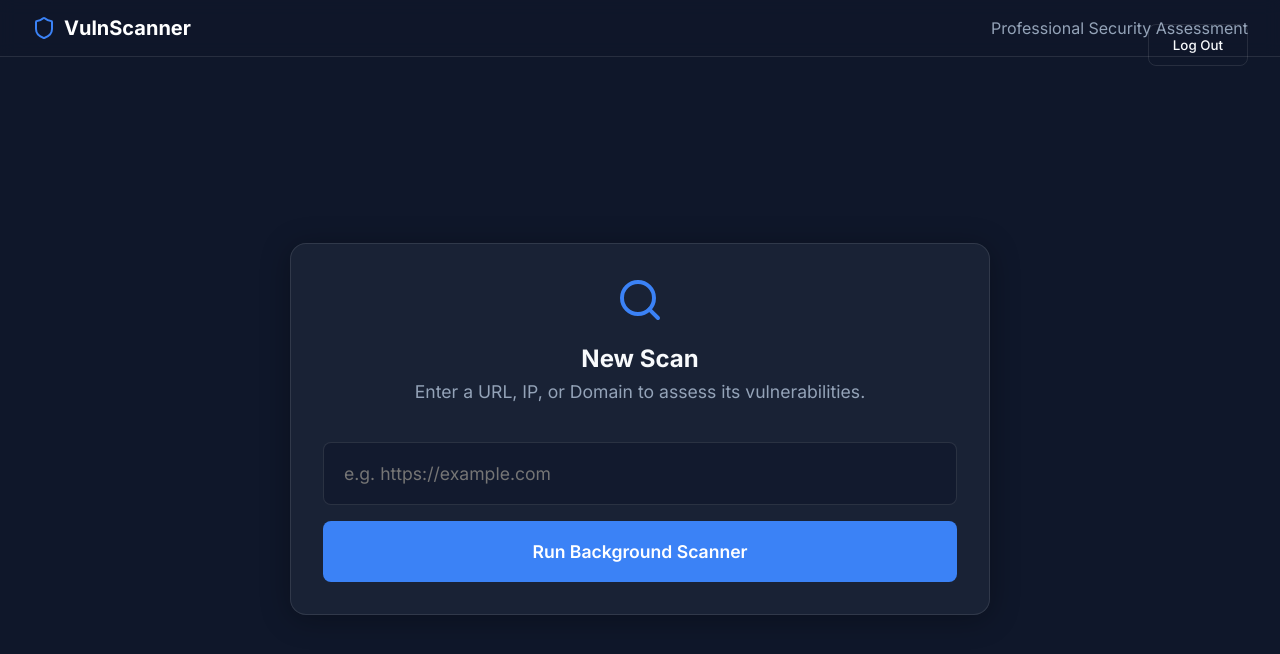
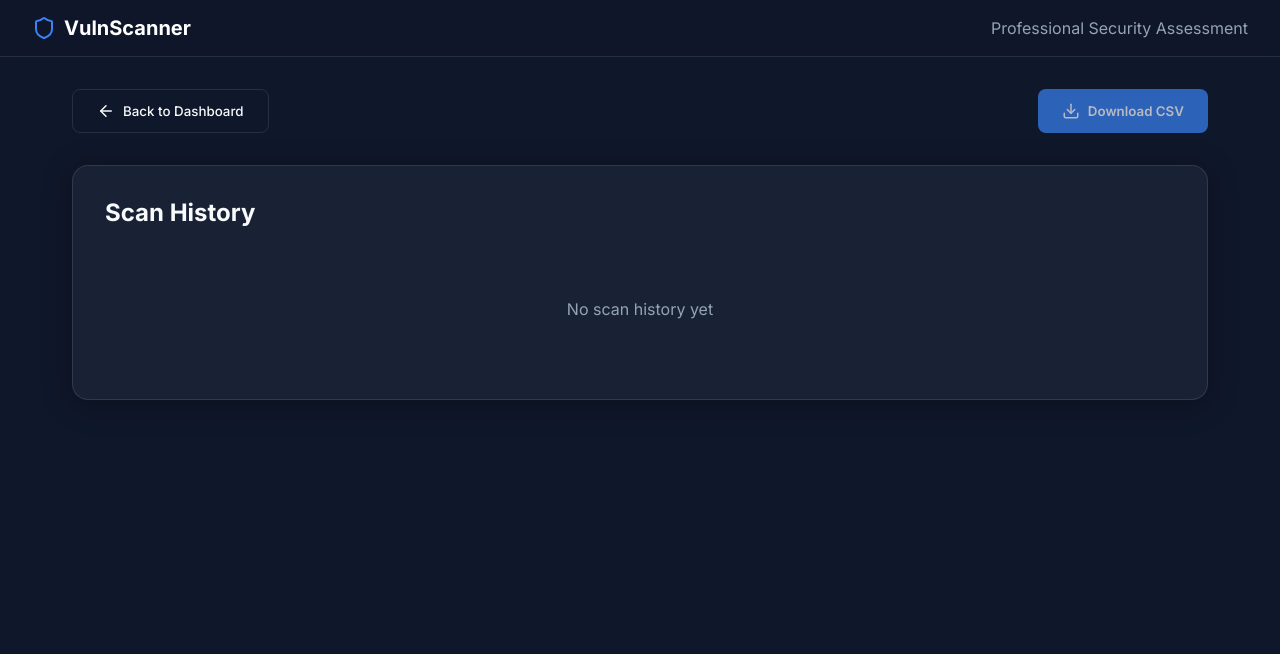
Before and after one commit to NarneAmruthaLekha/CISHackathon, a React app in the folder frontend/: page /history in a window 1280 px wide. Before the commit this address led to /dashboard. Shown: the top 654 px of the page. Built offline with nearby package versions, Linux system fonts and the light colour scheme; sample sign-in values are in the browser's storage; the HTML template or start-up script is replaced by a standard one.

Commit message:
Feature: Integrate LocalStorage Scan History alongside dashboard analytics and CSV exports

```diff
--- a/frontend/src/App.jsx
+++ b/frontend/src/App.jsx
@@ -4,6 +4,7 @@ import Auth from './pages/Auth';
 import Dashboard from './pages/Dashboard';
 import Results from './pages/Results';
 import Details from './pages/Details';
+import History from './pages/History';
 
 function App() {
   return (
@@ -21,6 +22,7 @@ function App() {
           <Route path="/dashboard" element={<Dashboard />} />
           <Route path="/results" element={<Results />} />
           <Route path="/details" element={<Details />} />
+          <Route path="/history" element={<History />} />
           <Route path="*" element={<Navigate to="/auth" replace />} />
         </Routes>
       </div>
--- a/frontend/src/pages/Dashboard.jsx
+++ b/frontend/src/pages/Dashboard.jsx
@@ -7,12 +7,25 @@ export default function Dashboard() {
   const [target, setTarget] = useState('');
   const [loading, setLoading] = useState(false);
   const [error, setError] = useState('');
+  const [historyStats, setHistoryStats] = useState({ high: 0, medium: 0, low: 0, total: 0 });
   const navigate = useNavigate();
 
   useEffect(() => {
     if (!localStorage.getItem('user')) {
       navigate('/auth');
     }
+
+    // Load local history stats
+    const history = JSON.parse(localStorage.getItem('scanHistory') || '[]');
+    const stats = { high: 0, medium: 0, low: 0, total: history.length };
+
+    history.forEach(scan => {
+      if (scan.overall === 'HIGH') stats.high++;
+      else if (scan.overall === 'MEDIUM') stats.medium++;
+      else if (scan.overall === 'LOW') stats.low++;
+    });
+
+    setHistoryStats(stats);
   }, [navigate]);
 
   const handleScan = async (e) => {
@@ -58,7 +71,8 @@ export default function Dashboard() {
       animate={{ opacity: 1, x: 0 }}
       exit={{ opacity: 0, x: 20 }}
     >
-      <div style={{ position: 'absolute', top: '1.5rem', right: '2rem' }}>
+      <div style={{ position: 'absolute', top: '1.5rem', right: '2rem', display: 'flex', gap: '1rem' }}>
+        <button className="btn-secondary" onClick={() => navigate('/history')}>View History</button>
         <button className="btn-secondary" onClick={handleLogout}>Log Out</button>
       </div>
 
@@ -93,6 +107,40 @@ export default function Dashboard() {
         )}
       </div>
 
+      <div className="glass-panel" style={{ width: '100%', maxWidth: '700px', marginTop: '2rem' }}>
+        <h3 style={{ color: 'var(--text-main)', marginBottom: '1.5rem' }}>Scan Analytics</h3>
+
+        {historyStats.total === 0 ? (
+          <p style={{ color: 'var(--text-muted)', textAlign: 'center' }}>No scan history yet</p>
+        ) : (
+          <div style={{ display: 'flex', flexDirection: 'column', gap: '1rem' }}>
+            <div style={{ display: 'flex', alignItems: 'center', gap: '1rem' }}>
+              <span style={{ width: '80px', color: 'var(--text-muted)' }}>HIGH</span>
+              <div style={{ flex: 1, backgroundColor: 'var(--glass-bg)', height: '24px', borderRadius: '4px', overflow: 'hidden' }}>
+                <div style={{ width: `${(historyStats.high / historyStats.total) * 100}%`, height: '100%', backgroundColor: 'var(--high-risk)' }}></div>
+              </div>
+              <span style={{ width: '30px', textAlign: 'right', fontWeight: 'bold', color: 'var(--high-risk)' }}>{historyStats.high}</span>
+            </div>
+
+            <div style={{ display: 'flex', alignItems: 'center', gap: '1rem' }}>
+              <span style={{ width: '80px', color: 'var(--text-muted)' }}>MEDIUM</span>
+              <div style={{ flex: 1, backgroundColor: 'var(--glass-bg)', height: '24px', borderRadius: '4px', overflow: 'hidden' }}>
+                <div style={{ width: `${(historyStats.medium / historyStats.total) * 100}%`, height: '100%', backgroundColor: 'var(--med-risk)' }}></div>
+              </div>
+              <span style={{ width: '30px', textAlign: 'right', fontWeight: 'bold', color: 'var(--med-risk)' }}>{historyStats.medium}</span>
+            </div>
+
+            <div style={{ display: 'flex', alignItems: 'center', gap: '1rem' }}>
+              <span style={{ width: '80px', color: 'var(--text-muted)' }}>LOW</span>
+              <div style={{ flex: 1, backgroundColor: 'var(--glass-bg)', height: '24px', borderRadius: '4px', overflow: 'hidden' }}>
+                <div style={{ width: `${(historyStats.low / historyStats.total) * 100}%`, height: '100%', backgroundColor: 'var(--low-risk)' }}></div>
+              </div>
+              <span style={{ width: '30px', textAlign: 'right', fontWeight: 'bold', color: 'var(--low-risk)' }}>{historyStats.low}</span>
+            </div>
+          </div>
+        )}
+      </div>
+
       <style>{`
         .lucide-spin { animation: spin 2s linear infinite; }
         @keyframes spin { 100% { transform: rotate(360deg); } }
--- /dev/null
+++ b/frontend/src/pages/History.jsx
@@ -0,0 +1,102 @@
+import { useState, useEffect } from 'react';
+import { useNavigate } from 'react-router-dom';
+import { motion } from 'framer-motion';
+import { ArrowLeft, Download } from 'lucide-react';
+
+export default function History() {
+  const [history, setHistory] = useState([]);
+  const navigate = useNavigate();
+
+  useEffect(() => {
+    const data = JSON.parse(localStorage.getItem('scanHistory') || '[]');
+    setHistory(data);
+  }, []);
+
+  const getBadgeClass = (risk) => {
+    if (risk === 'HIGH') return 'badge badge-high';
+    if (risk === 'MEDIUM') return 'badge badge-medium';
+    return 'badge badge-low';
+  };
+
+  const handleDownload = () => {
+    if (history.length === 0) return;
+
+    // Create CSV header
+    let csvContent = "URL,Risk Level,Score,Date\n";
+
+    // Append rows
+    history.forEach(scan => {
+      const row = `${scan.url},${scan.overall},${scan.score},${new Date(scan.date).toLocaleString()}`;
+      csvContent += row + "\n";
+    });
+
+    // Trigger download
+    const blob = new Blob([csvContent], { type: 'text/csv;charset=utf-8;' });
+    const url = URL.createObjectURL(blob);
+    const link = document.createElement("a");
+    link.setAttribute("href", url);
+    link.setAttribute("download", "scan_history.csv");
+    document.body.appendChild(link);
+    link.click();
+    document.body.removeChild(link);
+  };
+
+  return (
+    <motion.div
+      className="page-transition-wrapper"
+      initial={{ opacity: 0, scale: 0.98 }}
+      animate={{ opacity: 1, scale: 1 }}
+      exit={{ opacity: 0, scale: 1.02 }}
+    >
+      <div style={{ display: 'flex', justifyContent: 'space-between', marginBottom: '2rem' }}>
+        <button className="btn-secondary" onClick={() => navigate('/dashboard')}>
+          <ArrowLeft size={18} /> Back to Dashboard
+        </button>
+        <button className="btn-primary" onClick={handleDownload} disabled={history.length === 0}>
+          <Download size={18} /> Download CSV
+        </button>
+      </div>
+
+      <div className="glass-panel">
+        <h2 style={{ marginBottom: '1.5rem', color: 'var(--text-main)' }}>Scan History</h2>
+
+        {history.length === 0 ? (
+          <div style={{ textAlign: 'center', padding: '3rem', color: 'var(--text-muted)' }}>
+            No scan history yet
+          </div>
+        ) : (
+          <div style={{ overflowX: 'auto' }}>
+            <table style={{ width: '100%', borderCollapse: 'collapse', textAlign: 'left' }}>
+              <thead>
+                <tr style={{ borderBottom: '1px solid var(--glass-border)', color: 'var(--text-muted)' }}>
+                  <th style={{ padding: '1rem', fontWeight: 500 }}>URL</th>
+                  <th style={{ padding: '1rem', fontWeight: 500 }}>Risk Level</th>
+                  <th style={{ padding: '1rem', fontWeight: 500 }}>Score</th>
+                  <th style={{ padding: '1rem', fontWeight: 500 }}>Date</th>
+                </tr>
+              </thead>
+              <tbody>
+                {history.map((scan, idx) => (
+                  <tr key={idx} style={{ borderBottom: '1px solid rgba(255,255,255,0.05)' }}>
+                    <td style={{ padding: '1rem', color: 'var(--text-main)', maxWidth: '300px', overflow: 'hidden', textOverflow: 'ellipsis', whiteSpace: 'nowrap' }}>
+                      {scan.url}
+                    </td>
+                    <td style={{ padding: '1rem' }}>
+                      <span className={getBadgeClass(scan.overall)}>{scan.overall}</span>
+                    </td>
+                    <td style={{ padding: '1rem', color: 'var(--text-main)', fontWeight: 'bold' }}>
+                      {scan.score} / 10
+                    </td>
+                    <td style={{ padding: '1rem', color: 'var(--text-muted)' }}>
+                      {new Date(scan.date).toLocaleString()}
+                    </td>
+                  </tr>
+                ))}
+              </tbody>
+            </table>
+          </div>
+        )}
+      </div>
+    </motion.div>
+  );
+}
--- a/frontend/src/pages/Results.jsx
+++ b/frontend/src/pages/Results.jsx
@@ -12,8 +12,22 @@ export default function Results() {
     const rawData = localStorage.getItem('scanResult');
     if (!rawData) {
       navigate('/dashboard');
-    } else {
-      setData(JSON.parse(rawData));
+      const parsedData = JSON.parse(rawData);
+      setData(parsedData);
+
+      const history = JSON.parse(localStorage.getItem('scanHistory') || '[]');
+      const newEntry = {
+        url: parsedData.target,
+        overall: parsedData.overall_risk,
+        score: parsedData.score,
+        findings: parsedData.findings,
+        date: parsedData.timestamp || new Date().toISOString()
+      };
+
+      if (history.length === 0 || history[0].date !== newEntry.date) {
+        history.unshift(newEntry);
+        localStorage.setItem('scanHistory', JSON.stringify(history));
+      }
     }
   }, [navigate]);
 
```
